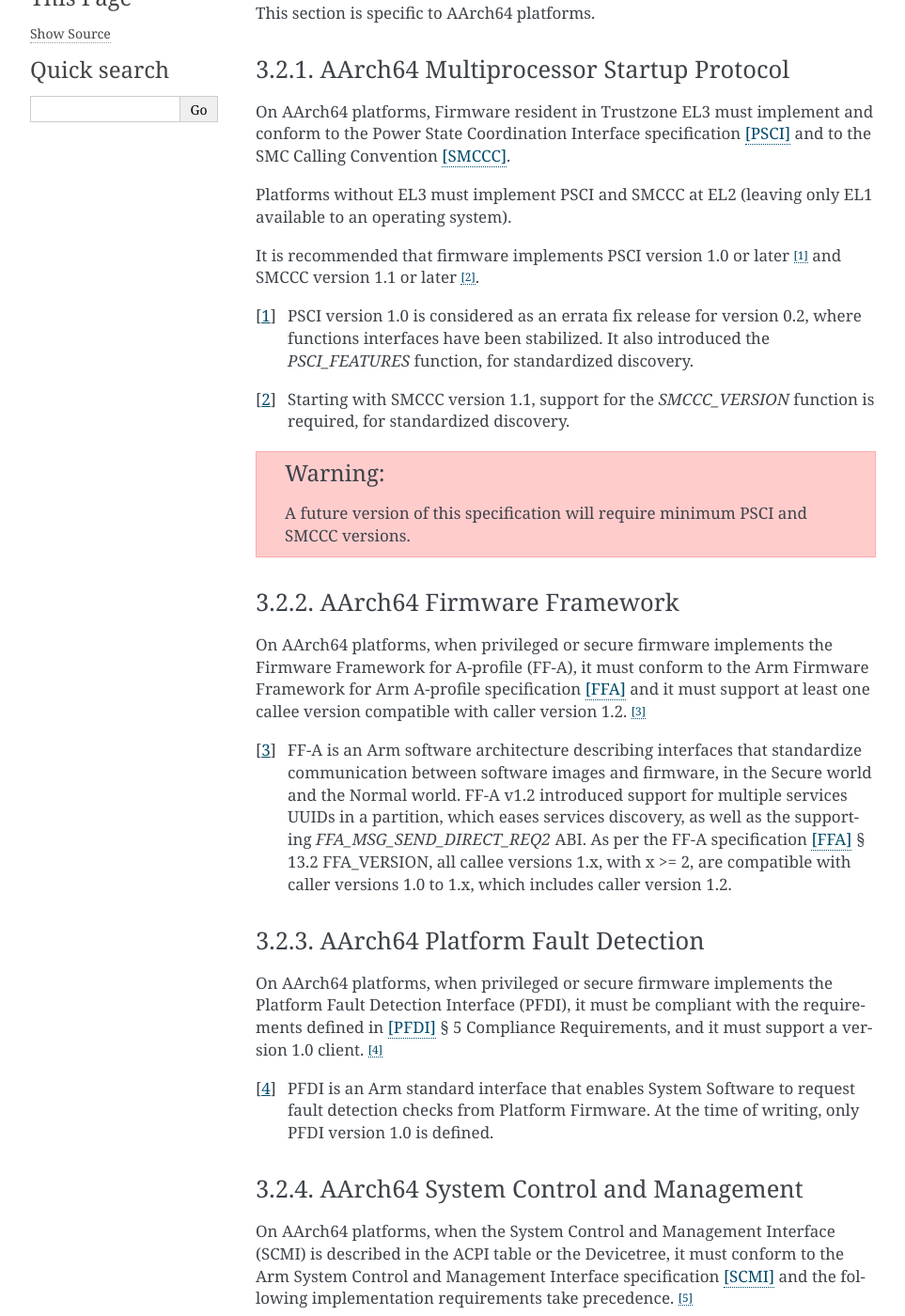
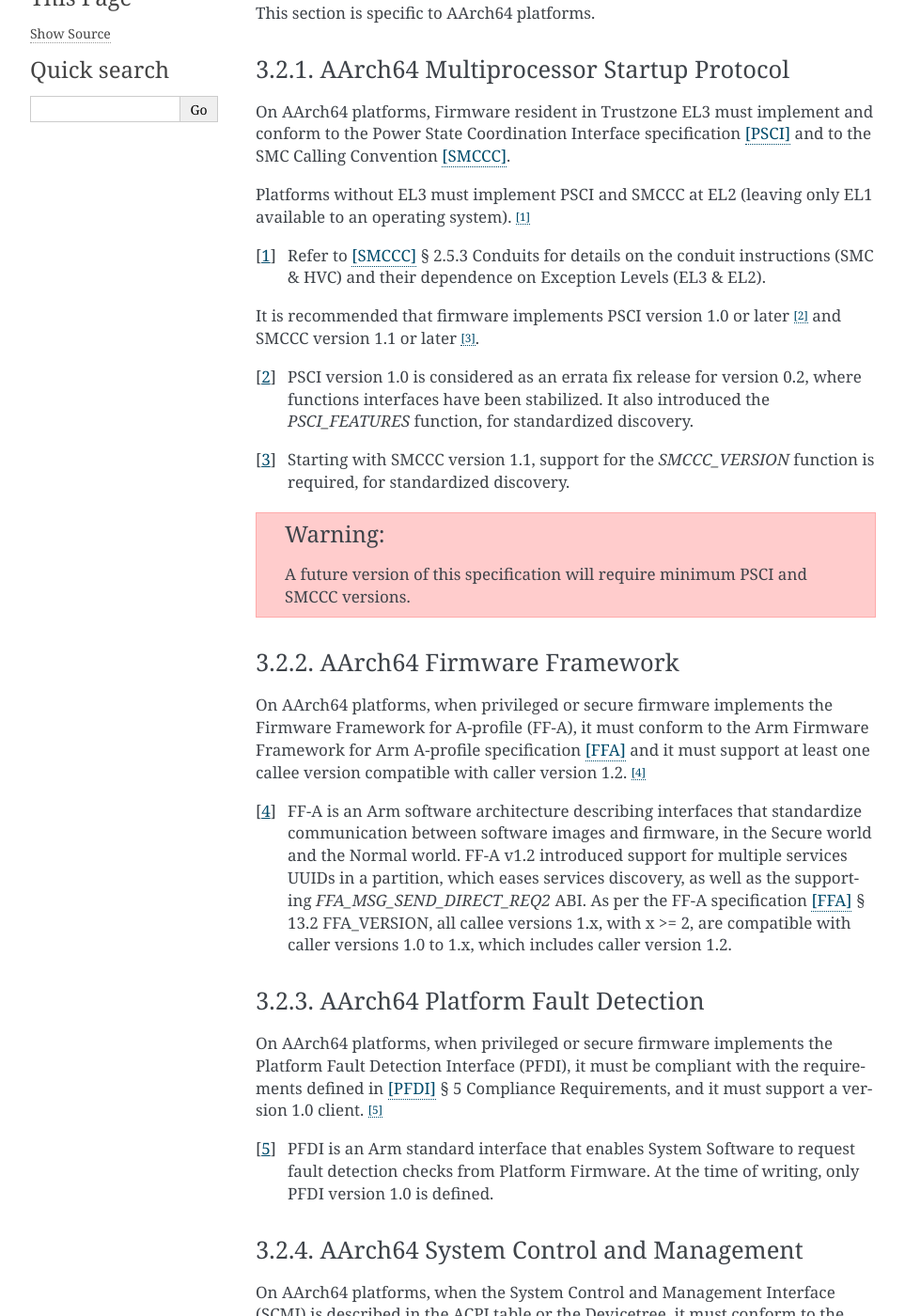
Before and after one commit to ARM-software/ebbr, a Sphinx documentation site: the page built from source/chapter3-secureworld.rst, in a window 1280 px wide and 1400 px high, scrolled down 503 px. Shown: the whole window at 94% size, without its empty margins (148-1111 px from the left). Built offline with Sphinx 7.4.7, drawn with Linux system fonts in a browser that asks for light colours.

Commit message:
chapter3: add a note on smccc conduits
On AArch64 systems, the SMCCC conduit has dependence on the ELs; add a note
referring to the SMCCC specification's section detailing that aspect.

Suggested-by: Heinrich Schuchardt <heinrich.schuchardt@canonical.com>
Signed-off-by: Vincent Stehlé <vincent.stehle@arm.com>

```diff
--- a/source/chapter3-secureworld.rst
+++ b/source/chapter3-secureworld.rst
@@ -28,7 +28,11 @@ conform to the Power State Coordination Interface specification [PSCI]_ and to
 the SMC Calling Convention [SMCCC]_.
 
 Platforms without EL3 must implement PSCI and SMCCC at EL2 (leaving only EL1
-available to an operating system).
+available to an operating system). [#ConduitNote]_
+
+.. [#ConduitNote] Refer to [SMCCC]_ § 2.5.3 Conduits for details on the conduit
+   instructions (SMC & HVC) and their dependence on Exception Levels (EL3 &
+   EL2).
 
 It is recommended that firmware implements PSCI version 1.0 or later
 [#PSCINote]_ and SMCCC version 1.1 or later [#SMCCCNote]_.
```
